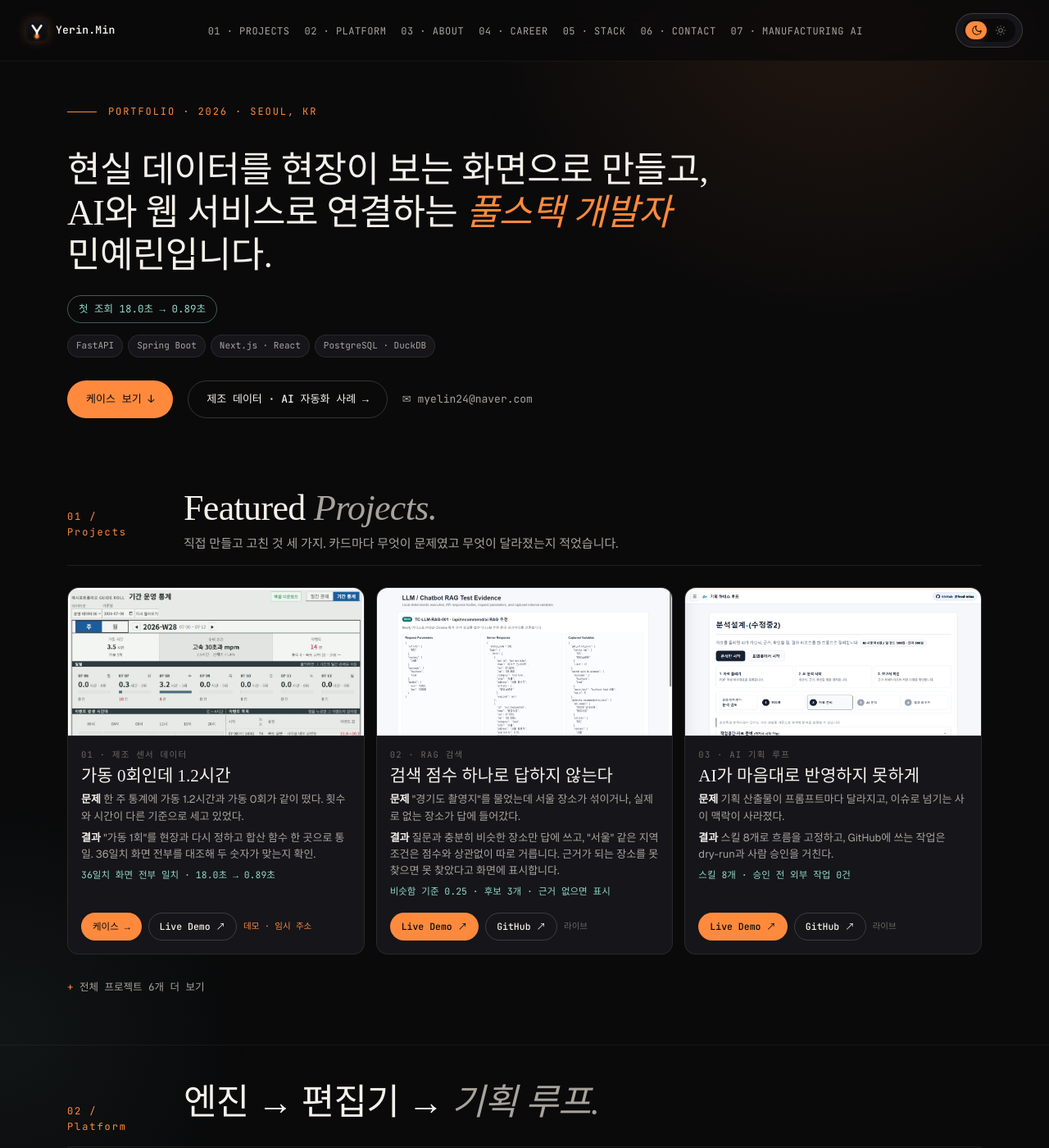
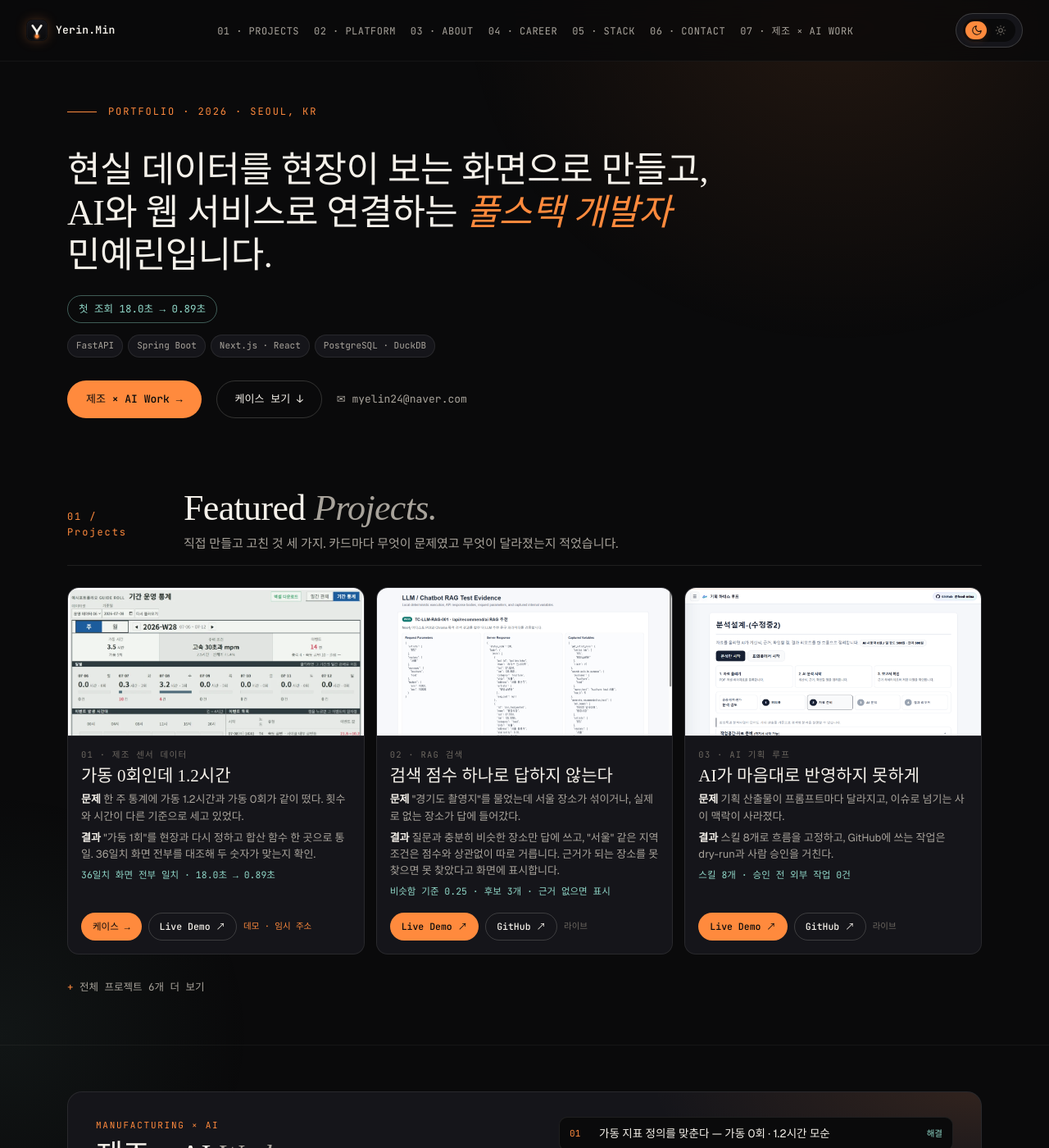
Before and after one commit to feed-mina/feed-mina.github.io, a Jekyll site: the page index.html, which Jekyll copies as it is, in a window 1280 px wide and 1400 px high. Shown: the whole window at 82% size. Built offline with Jekyll 4.4.1, drawn with Linux system fonts in a browser that asks for light colours; some web fonts are replaced; some of the changed text lies outside the part shown.

Commit message:
메인에 "제조 × AI Work" 띠 섹션 추가, 첫 화면 주 버튼을 제조 × AI로 교체
- Featured Projects 바로 아래 #manufacturing 띠: 제목·한 줄 설명·"한 장으로 보기" 버튼 + 사례 4개 목록, 띠 전체가 manufacturing-ai/로 이동
- 첫 화면 버튼 순서·색 교체: "제조 × AI Work →"(주황) 먼저, "케이스 보기 ↓"(테두리) 다음
- 상단 메뉴 07 라벨을 "제조 × AI Work"로 통일
- 980px 이하에서 띠 1열, 상태 칩 숨김. 1480·420px에서 가로 넘침 0 확인

Co-Authored-By: Claude Fable 5.1 <noreply@anthropic.com>
Claude-Session: https://claude.ai/code/session_01VXQYr7i5R1LobXkEf9Ybj3

```diff
--- a/index.html
+++ b/index.html
@@ -1030,6 +1030,36 @@
   .case .st{ font-family: "JetBrains Mono", monospace; font-size: 10.5px; color: var(--ink-mute);}
   .case .st.tmp{ color: var(--amber);}
 
+  /* ── 제조 × AI Work 띠 ── */
+  section.mfg{ padding: 56px 0;}
+  .mfg-band{
+    display:grid; grid-template-columns: 1.1fr 1fr; gap: 36px; align-items:center;
+    background: var(--surface); border: 1px solid var(--line); border-radius: 18px;
+    padding: 30px 34px; position:relative; overflow:hidden;
+    transition: transform .2s, border-color .2s;
+  }
+  .mfg-band::before{ content:""; position:absolute; inset:0; background: radial-gradient(60% 80% at 100% 0%, rgba(255,138,61,.12), transparent 60%); pointer-events:none;}
+  .mfg-band:hover{ transform: translateY(-3px); border-color: var(--amber);}
+  .mfg-band:focus-visible{ outline: 2px solid var(--amber); outline-offset: 2px;}
+  .mfg-band .k{ font-family: "JetBrains Mono", monospace; font-size: 11px; letter-spacing: .16em; text-transform: uppercase; color: var(--amber);}
+  .mfg-band h3{ font-family: "Instrument Serif", "Noto Serif KR", serif; font-weight: 400; font-size: clamp(26px, 3.2vw, 36px); line-height: 1.1; margin-top: 8px; letter-spacing: -0.01em;}
+  .mfg-band h3 .it{ font-style: italic; color: var(--ink-dim);}
+  .mfg-band p{ color: var(--ink-dim); font-size: 14.5px; line-height: 1.6; margin-top: 10px; max-width: 460px;}
+  .mfg-band .go{ margin-top: 18px; display:inline-flex;}
+  .mfg-band ol{ list-style:none; display:grid; gap: 8px; position:relative;}
+  .mfg-band li{
+    display:grid; grid-template-columns: 26px 1fr auto; gap: 10px; align-items:center;
+    background: var(--bg); border: 1px solid var(--line); border-radius: 10px; padding: 9px 12px;
+    font-size: 13.5px;
+  }
+  .mfg-band li .n{ font-family: "JetBrains Mono", monospace; font-size: 11px; color: var(--amber);}
+  .mfg-band li .s{ font-family: "JetBrains Mono", monospace; font-size: 10.5px; color: var(--mint); white-space:nowrap;}
+  .mfg-band li .s.open{ color: var(--amber);}
+  @media (max-width: 980px){
+    .mfg-band{ grid-template-columns: 1fr; gap: 20px; padding: 22px 20px;}
+    .mfg-band li .s{ display:none;}
+  }
+
   details.more{ margin-top: 18px;}
   details.more summary{
     list-style:none; cursor:pointer; font-family: "JetBrains Mono", monospace; font-size: 12.5px;
@@ -1166,7 +1196,7 @@
       <li><a href="#career">04 · Career</a></li>
       <li><a href="#stack">05 · Stack</a></li>
       <li><a href="#contact">06 · Contact</a></li>
-      <li><a href="manufacturing-ai/">07 · Manufacturing AI</a></li>
+      <li><a href="manufacturing-ai/">07 · 제조 × AI Work</a></li>
     </ul>
 
     <button class="theme-toggle" type="button" data-theme-toggle aria-label="테마 전환">
@@ -1191,8 +1221,8 @@
     <div class="hero-num"><span>첫 조회 18.0초 → 0.89초</span></div>
     <div class="chips"><span class="chip">FastAPI</span><span class="chip">Spring Boot</span><span class="chip">Next.js · React</span><span class="chip">PostgreSQL · DuckDB</span></div>
     <div class="hero-actions">
-      <a class="btn primary" href="#projects">케이스 보기 ↓</a>
-      <a class="btn" href="manufacturing-ai/">제조 데이터 · AI 자동화 사례 →</a>
+      <a class="btn primary" href="manufacturing-ai/">제조 × AI Work →</a>
+      <a class="btn" href="#projects">케이스 보기 ↓</a>
       <a class="hero-mail" href="mailto:myelin24@naver.com">✉ myelin24@naver.com</a>
     </div>
   </div>
@@ -1250,6 +1280,26 @@
       <summary>전체 프로젝트 6개 더 보기</summary>
       <ul data-more-projects></ul>
     </details>
+  </div>
+</section>
+
+<!-- ─────────────── 제조 × AI WORK (한 장 요약으로 가는 띠) ─────────────── -->
+<section class="mfg" id="manufacturing">
+  <div class="wrap">
+    <a class="mfg-band" href="manufacturing-ai/">
+      <div>
+        <div class="k">Manufacturing × AI</div>
+        <h3>제조 × AI <span class="it">Work.</span></h3>
+        <p>센서 숫자는 정의부터 맞추고, AI 작업은 사람 승인을 거치게 합니다. 제조 현장 데이터와 AI 자동화 사례 네 가지를 한 장에 모았습니다.</p>
+        <span class="btn primary go">한 장으로 보기 →</span>
+      </div>
+      <ol>
+        <li><span class="n">01</span><span>가동 지표 정의를 맞춘다 — 가동 0회 · 1.2시간 모순</span><span class="s">해결</span></li>
+        <li><span class="n">02</span><span>세 가지 "가동" — 정할 수 없는 건 남긴다</span><span class="s open">현장 확인</span></li>
+        <li><span class="n">03</span><span>AI 기획 루프 — 승인 전 외부 작업 0건</span><span class="s">데모</span></li>
+        <li><span class="n">04</span><span>회의록 AI 요약 API — 실패해도 흔적 0건</span><span class="s">구현</span></li>
+      </ol>
+    </a>
   </div>
 </section>
 
```
